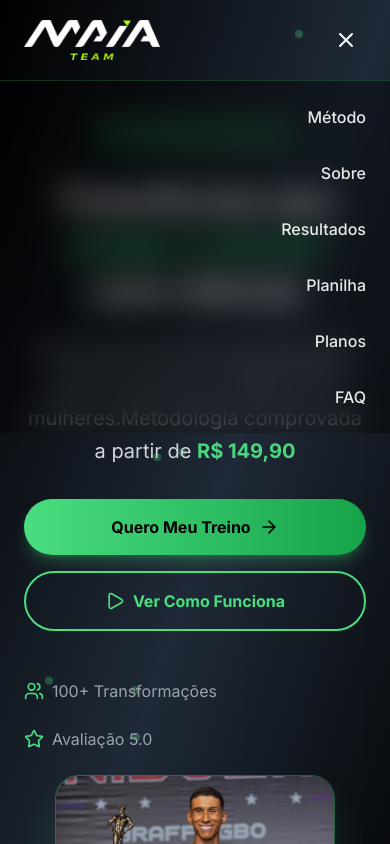
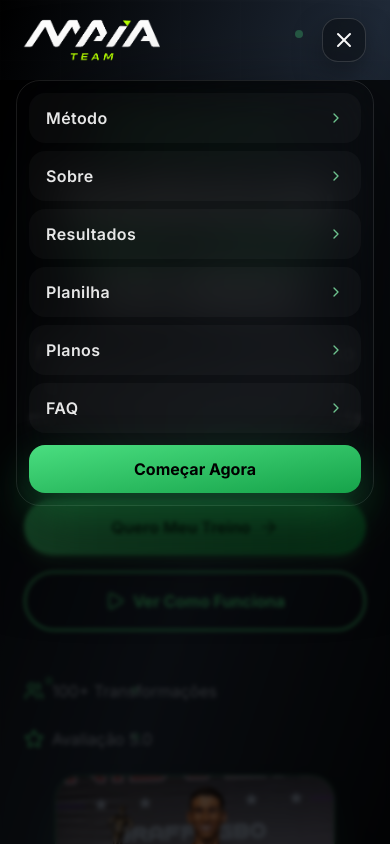
Before and after one commit to ytallobruno/maiateam-landingpage, a Next.js app: page / in a window 390 px wide. Both pictures are taken after a click on the button 346 px from the left and 40 px from the top of the page. Shown: the top 844 px of the page. Built offline with nearby package versions, Linux system fonts and the light colour scheme.

Commit message:
feat: add nova navbar mobile

```diff
--- a/src/components/FinalCtaSection.tsx
+++ b/src/components/FinalCtaSection.tsx
@@ -16,6 +16,7 @@ export default function FinalCTASection() {
     return (
         <motion.section
             ref={ref}
+            id="final"
             className="py-24 bg-gradient-to-r from-green-400 to-green-600"
             initial={{ opacity: 0 }}
             animate={{ opacity: isInView ? 1 : 0 }}
--- a/src/components/Header.tsx
+++ b/src/components/Header.tsx
@@ -1,6 +1,6 @@
 "use client";
 import { useState, useEffect } from "react";
-import { Menu, X } from "lucide-react";
+import { ChevronRight, Menu, X } from "lucide-react";
 import Image from "next/image";
 import { motion, AnimatePresence } from "framer-motion";
 
@@ -25,16 +25,10 @@ export default function Header() {
     }, []);
 
     useEffect(() => {
-        const handleClick = (event: MouseEvent) => {
-            const target = event.target as Element;
-
-            if (mobileMenuOpen && !target.closest("header")) {
-                setMobileMenuOpen(false);
-            }
+        document.body.style.overflow = mobileMenuOpen ? "hidden" : "";
+        return () => {
+            document.body.style.overflow = "";
         };
-
-        document.addEventListener("click", handleClick);
-        return () => document.removeEventListener("click", handleClick);
     }, [mobileMenuOpen]);
 
     return (
@@ -74,7 +68,7 @@ export default function Header() {
 
                 {/* CTA Button Desktop */}
                 <a
-                    href="#purchase"
+                    href="#final"
                     className="hidden md:block bg-gradient-to-br from-green-400 to-green-600 text-black font-bold px-4 lg:px-6 py-2 lg:py-3 rounded-full shadow-lg shadow-green-400/25 transition-all duration-200 hover:scale-105 hover:shadow-xl hover:shadow-green-400/40 text-sm lg:text-base"
                 >
                     Começar Agora
@@ -82,7 +76,7 @@ export default function Header() {
 
                 {/* Menu Mobile Button */}
                 <button
-                    className="md:hidden text-white p-2"
+                    className="md:hidden grid place-items-center h-11 w-11 rounded-2xl border border-white/15 bg-black/35 text-white shadow-[0_12px_30px_rgba(0,0,0,0.35)] backdrop-blur-md transition-all duration-300 hover:border-green-400/50 hover:text-green-300"
                     onClick={() => setMobileMenuOpen(!mobileMenuOpen)}
                     aria-label="Toggle menu"
                 >
@@ -93,34 +87,59 @@ export default function Header() {
             {/* Menu Mobile */}
             <AnimatePresence>
                 {mobileMenuOpen && (
+                    <>
+                        <motion.button
+                            aria-label="Fechar menu mobile"
+                            className="md:hidden fixed inset-0 top-20 bg-black/70 backdrop-blur-[2px]"
+                            initial={{ opacity: 0 }}
+                            animate={{ opacity: 1 }}
+                            exit={{ opacity: 0 }}
+                            transition={{ duration: 0.2 }}
+                            onClick={() => setMobileMenuOpen(false)}
+                        />
+
                         <motion.div
-                        initial={{ opacity: 0, height: 0 }}
-                        animate={{ opacity: 1, height: "auto" }}
-                        exit={{ opacity: 0, height: 0 }}
-                        transition={{ duration: 0.3, ease: "easeInOut" }}
-                        className={`md:hidden backdrop-blur-lg border-t border-green-400/20 overflow-hidden ${
-                            scrolled ? "" : "bg-black/40"
-                        }`}
+                            initial={{ opacity: 0, y: -24 }}
+                            animate={{ opacity: 1, y: 0 }}
+                            exit={{ opacity: 0, y: -24 }}
+                            transition={{ duration: 0.3, ease: "easeOut" }}
+                            className="md:hidden relative z-10 px-4 pb-4"
                         >
-                        <nav className="px-6 py-4 space-y-4">
+                            <div className="rounded-3xl border border-white/10 bg-[radial-gradient(120%_90%_at_0%_0%,rgba(184,255,90,0.16),transparent_55%),rgba(8,8,8,0.92)] shadow-[0_30px_90px_rgba(0,0,0,0.6)] backdrop-blur-xl p-3">
+                                <nav className="space-y-2">
                                     {menuItems.map((item, index) => (
                                         <motion.a
                                             key={item.href}
                                             href={item.href}
-                                    initial={{ x: -50, opacity: 0 }}
+                                            initial={{ x: -20, opacity: 0 }}
                                             animate={{ x: 0, opacity: 1 }}
                                             transition={{
-                                        delay: index * 0.1,
-                                        duration: 0.4,
+                                                delay: index * 0.06,
+                                                duration: 0.3,
                                                 ease: "easeOut",
                                             }}
-                                    className="block text-white/90 font-medium py-2 transition-colors duration-200 hover:text-green-400 text-right"
+                                            onClick={() => setMobileMenuOpen(false)}
+                                            className="flex items-center justify-between rounded-2xl px-4 py-3 text-white/90 bg-white/[0.03] border border-transparent hover:border-green-400/35 hover:bg-green-400/[0.08] transition-all duration-200"
                                         >
-                                    {item.text}
+                                            <span className="font-semibold tracking-wide">{item.text}</span>
+                                            <ChevronRight className="h-4 w-4 text-green-300/80" />
                                         </motion.a>
                                     ))}
                                 </nav>
+
+                                <motion.a
+                                    href="#purchase"
+                                    onClick={() => setMobileMenuOpen(false)}
+                                    initial={{ opacity: 0, y: 8 }}
+                                    animate={{ opacity: 1, y: 0 }}
+                                    transition={{ delay: 0.2, duration: 0.25 }}
+                                    className="mt-3 flex items-center justify-center rounded-2xl bg-gradient-to-br from-green-400 to-green-600 px-5 py-3 font-bold text-black shadow-[0_20px_45px_rgba(34,197,94,0.35)]"
+                                >
+                                    Começar Agora
+                                </motion.a>
+                            </div>
                         </motion.div>
+                    </>
                 )}
             </AnimatePresence>
         </header>
--- a/src/config/pricing.config.ts
+++ b/src/config/pricing.config.ts
@@ -87,7 +87,7 @@ export const getCurrentPrices = (isBlackFriday: boolean) => {
         platinumOriginal: null,
         platinumVista: pricingConfig.normal.platinum.vista,
         platinumCredito: pricingConfig.normal.platinum.credito,
-        protocolo: pricingConfig.normal.protocolo.credito,
+        protocolo: pricingConfig.normal.protocolo.vista,
         protocoloVista: pricingConfig.normal.protocolo.vista,
         protocoloCredito: pricingConfig.normal.protocolo.credito,
         isBlackFriday: false,
--- a/tsconfig.json
+++ b/tsconfig.json
@@ -11,6 +11,7 @@
         "moduleResolution": "bundler",
         "resolveJsonModule": true,
         "isolatedModules": true,
+        "noUncheckedSideEffectImports": false,
         "jsx": "preserve",
         "incremental": true,
         "plugins": [
```
Lines whose indentation alone changed are shown as unchanged.
